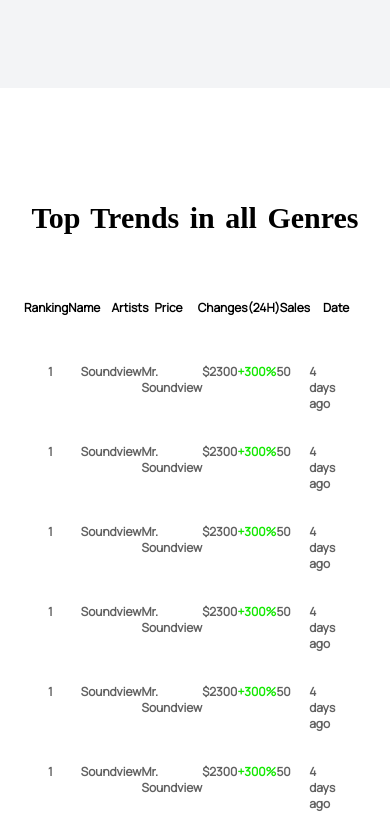
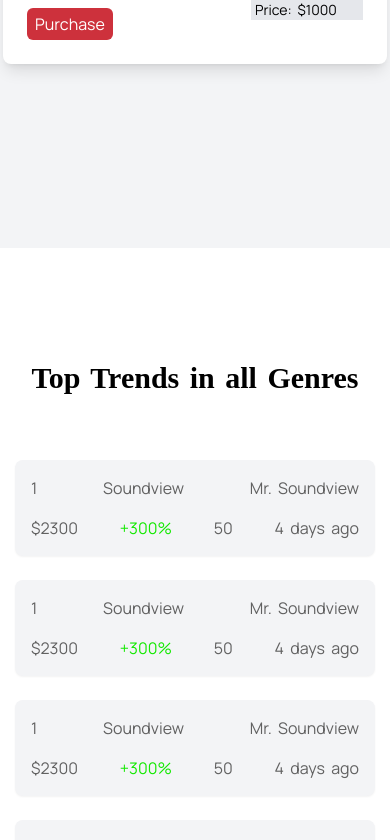
Before and after one commit to wijnaldum-eth/SoundView-Dapp-e2b, a React (Create React App) app: page / in a window 390 px wide. Shown: the part 8679-9519 px from the top of the page. Built offline with nearby package versions, Linux system fonts and the light colour scheme; a web font is replaced by a local one; what tailwindcss-animation-delay would draw is missing.

Commit message:
finished

```diff
--- a/src/pages/home/HomePage.jsx
+++ b/src/pages/home/HomePage.jsx
@@ -7,6 +7,7 @@ import { Card } from "./home-carousel/carousel";
 import { Newsletter } from "../../icons/Newsletter";
 import { Discord } from "../../icons/Discord";
 import soundviewwhite from "../../icons/soundviewwhite.png";
+import { RankingsMobile } from "./rankings-mobile/RankingsMobile";
 
 export const HomePage = () => {
   return (
@@ -137,7 +138,7 @@ export const HomePage = () => {
         </div>
       </section>
       {/* THE CAROUSEL SECTION */}
-      <section className="bg-gray-100 w-full mt-[40rem] sm:mt-8 pt-16 pb-32">
+      <section className="bg-gray-100 w-full mt-[50rem] sm:mt-8 pt-16 pb-32">
         <div>
           <h1 className="font-semibold text-3xl text-black text-center mt-12 mb-12">
             Recent Drops
@@ -174,7 +175,10 @@ export const HomePage = () => {
             Top Trends in all Genres
           </h1>
         </div>
-        <div className="flex flex-row w-full justify-between pl-6 sm:pl-12 pr-6 sm:pr-12 mb-12 text-black text-xs sm:text-base font-semibold">
+        {[1, 2, 3, 4, 5, 6, 7].map((i) => {
+          return <RankingsMobile />;
+        })}
+        <div className="hidden sm:flex flex-row w-full justify-between pl-6 sm:pl-12 pr-6 sm:pr-12 mb-12 text-black text-xs sm:text-base font-semibold">
           <div className="w-24 flex flex-row justify-start">Ranking</div>
           <div className="w-24 flex flex-row justify-start">Name</div>
           <div className="w-24 flex flex-row justify-start">Artists</div>
@@ -185,7 +189,7 @@ export const HomePage = () => {
         </div>
         {[1, 2, 3, 4, 5, 6, 7, 8, 9, 10].map((i) => {
           return (
-            <div className="flex flex-row w-full justify-between pl-12 pr-12 mb-8 text-xs font-semibold">
+            <div className="hidden sm:flex flex-row w-full justify-between pl-12 pr-12 mb-8 text-xs font-semibold">
               <div className="w-24 flex flex-row justify-start">1</div>
               <div className="w-24 flex flex-row justify-start">Soundview</div>
               <div className="w-24 flex flex-row justify-start">
--- /dev/null
+++ b/src/pages/home/rankings-mobile/RankingsMobile.jsx
@@ -0,0 +1,19 @@
+import React from "react";
+
+export const RankingsMobile = () => {
+  return (
+    <div className="ml-[15px] mb-6 p-4 flex bg-gray-100 flex-col items-center gap-4 sm:hidden w-[calc(100vw-30px)] rounded-lg shadow-sm">
+      <div className="flex flex-row items-center justify-between w-full sm:hidden">
+        <div>1</div>
+        <div>Soundview</div>
+        <div>Mr. Soundview</div>
+      </div>
+      <div className="flex flex-row items-center justify-between w-full sm:hidden">
+        <div>$2300</div>
+        <div className="text-textGreen">+300%</div>
+        <div>50</div>
+        <div>4 days ago</div>
+      </div>
+    </div>
+  );
+};
```
